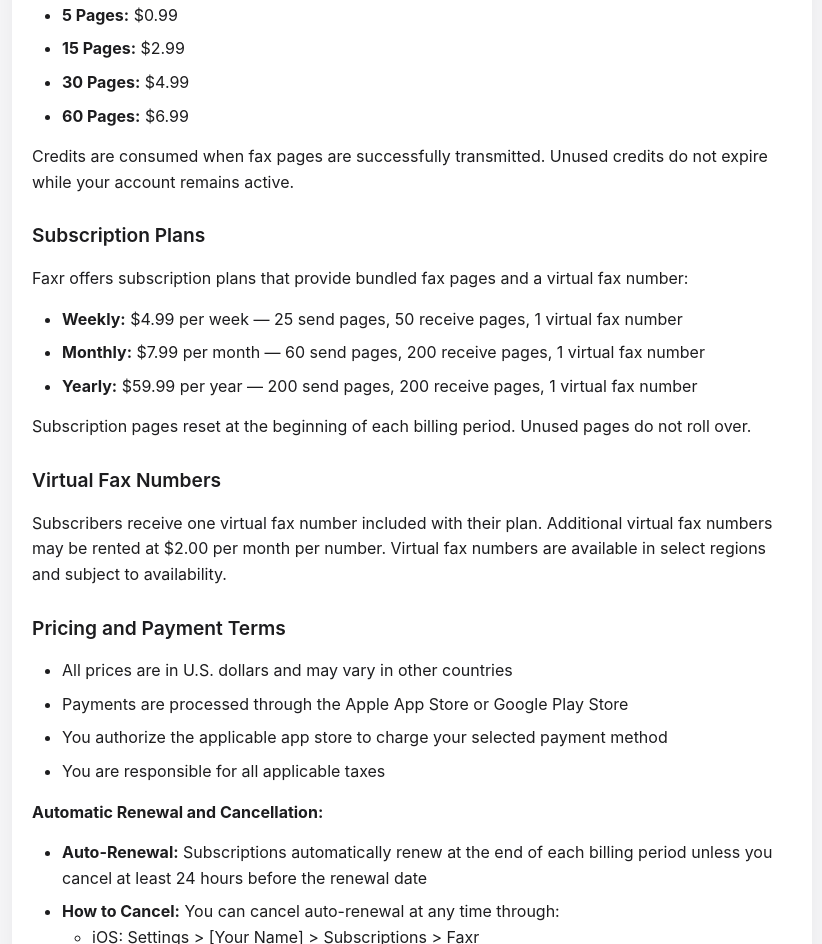
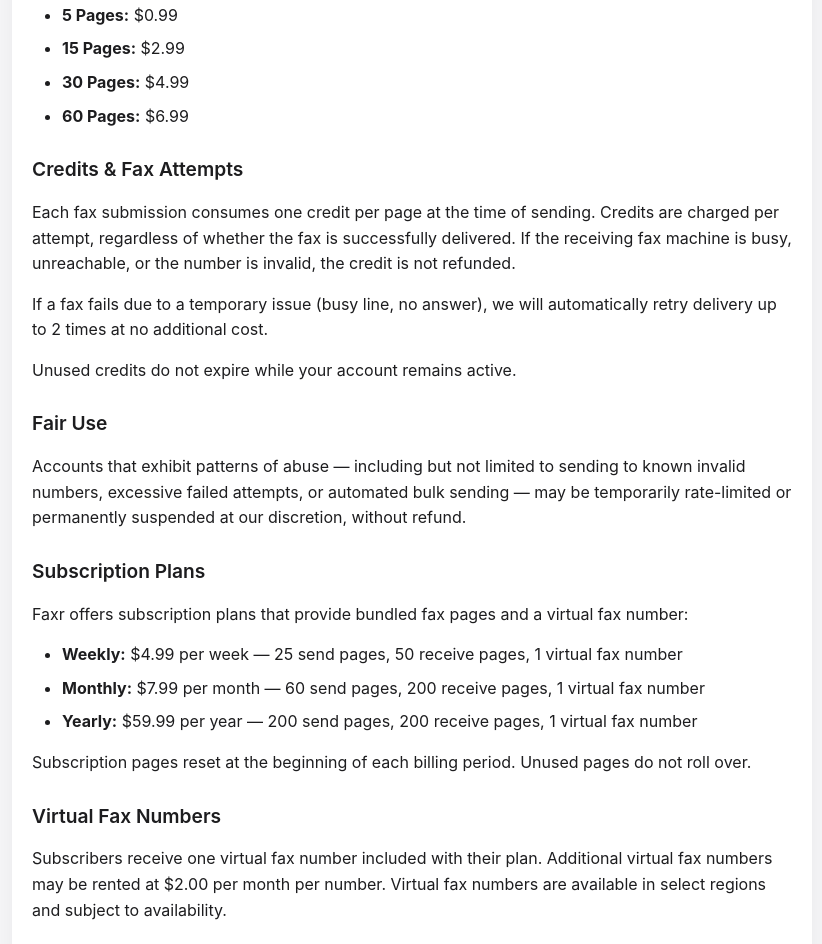
Before and after one commit to OctoEnt/Faxr-Legal, a plain HTML site: page terms/index.html in a window 1280 px wide. Shown: the part 8382-9326 px from the top of the page, without its empty margins (228-1050 px from the left). Drawn offline with Linux system fonts and the light colour scheme.

Commit message:
Update index.html

```diff
--- a/terms/index.html
+++ b/terms/index.html
@@ -338,7 +338,17 @@
             <li><strong>60 Pages:</strong> $6.99</li>
         </ul>
 
-        <p>Credits are consumed when fax pages are successfully transmitted. Unused credits do not expire while your account remains active.</p>
+        <h3>Credits &amp; Fax Attempts</h3>
+
+        <p>Each fax submission consumes one credit per page at the time of sending. Credits are charged per attempt, regardless of whether the fax is successfully delivered. If the receiving fax machine is busy, unreachable, or the number is invalid, the credit is not refunded.</p>
+
+        <p>If a fax fails due to a temporary issue (busy line, no answer), we will automatically retry delivery up to 2 times at no additional cost.</p>
+
+        <p>Unused credits do not expire while your account remains active.</p>
+
+        <h3>Fair Use</h3>
+
+        <p>Accounts that exhibit patterns of abuse — including but not limited to sending to known invalid numbers, excessive failed attempts, or automated bulk sending — may be temporarily rate-limited or permanently suspended at our discretion, without refund.</p>
 
         <h3>Subscription Plans</h3>
 
```
